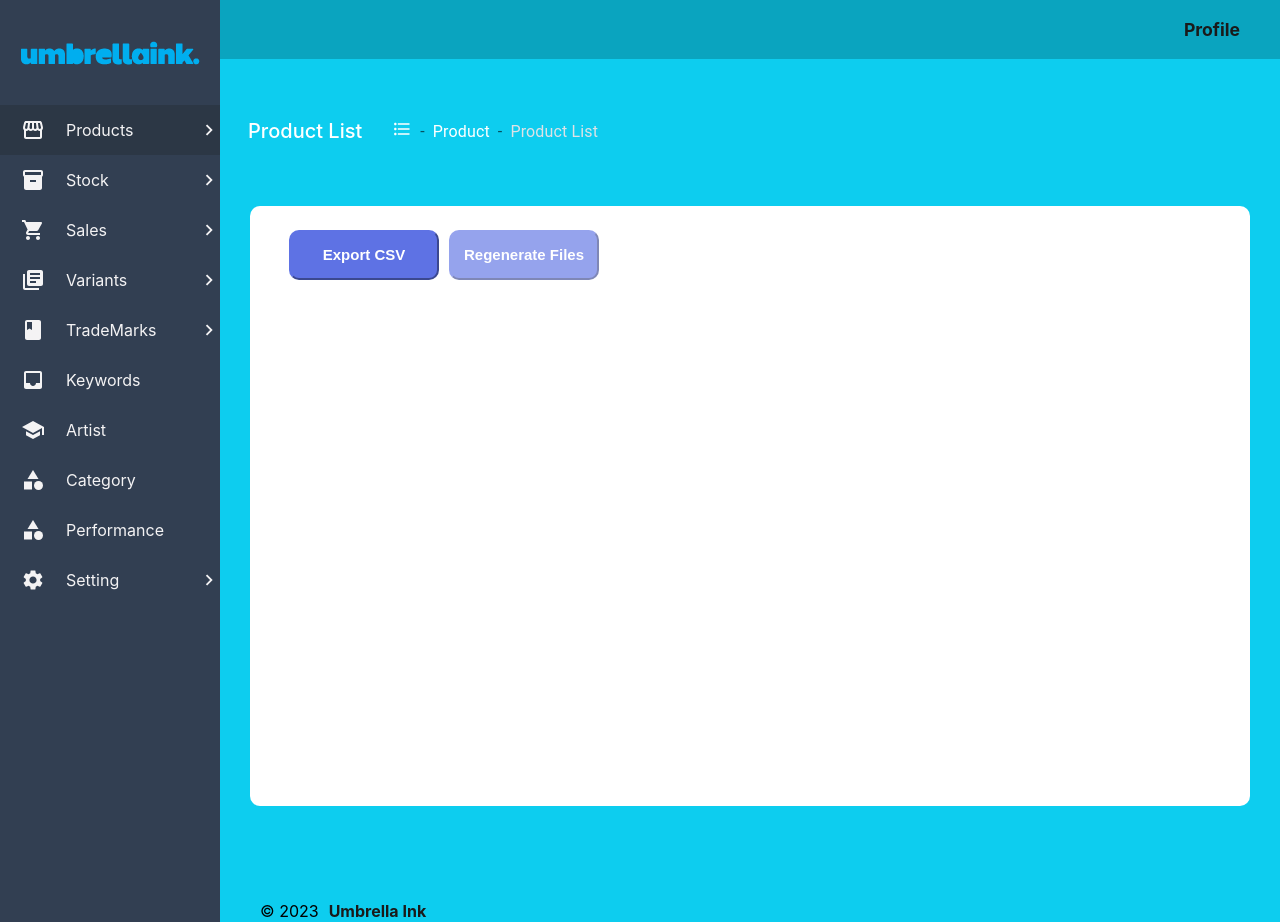
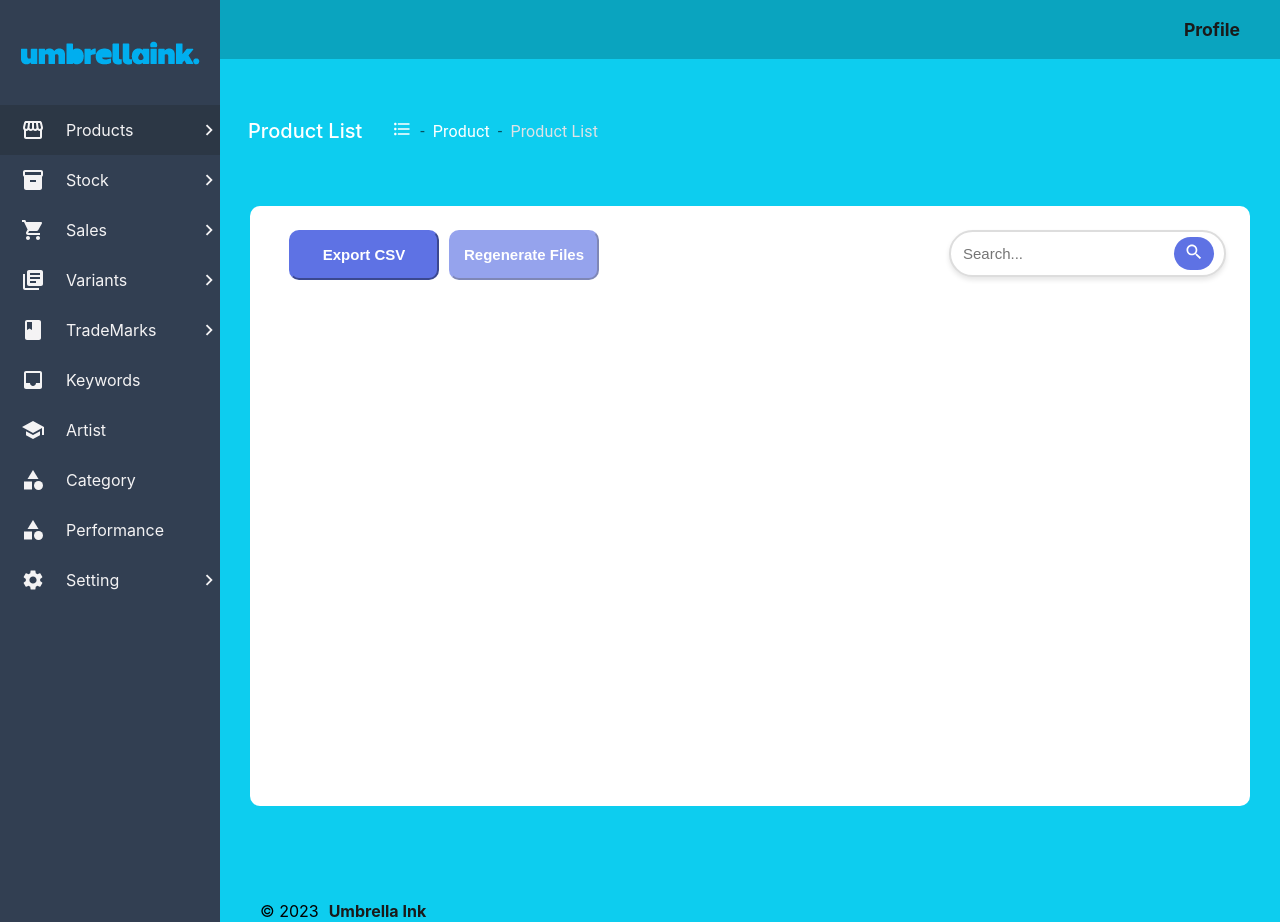
Before and after one commit to NightW0lfff/Zedflow-Project, a React (Create React App) app: page /products/list in a window 1280 px wide. Built offline with nearby package versions, Linux system fonts and the light colour scheme.

Commit message:
create the search box

```diff
--- a/src/Pages/ProductList/index.jsx
+++ b/src/Pages/ProductList/index.jsx
@@ -3,6 +3,7 @@ import Sidebar from "../../Components/Sidebar";
 import { Breadcrumbs, Link, Typography} from "@mui/material";
 import FormatListBulletedIcon from '@mui/icons-material/FormatListBulleted';
 import './style.css';
+import SearchIcon from '@mui/icons-material/Search';
 
 const ProductList  = (props) => {
 
@@ -13,7 +14,7 @@ const ProductList  = (props) => {
       };
 
     return(
-        <container>
+    <container>
       <Sidebar />
       <div className="content-container">
         <nav className="nav-top">
@@ -47,10 +48,10 @@ const ProductList  = (props) => {
         <div className="main-container">
 
           <div className="main-box">{props.children}
-            <div class="Card" >
-                <div class="Card-body">
-                    <div class="card-header">
-                        <div class="columne">
+            <div className="Card" >
+                <div className="Card-body">
+                    <div className="Card-header">
+                        <div className="columne">
                         <form onSubmit={handleSubmit}>
                             <button type="submit" className="E-button">
                             Export CSV
@@ -59,6 +60,12 @@ const ProductList  = (props) => {
                             Regenerate Files
                             </button>
                         </form>
+                        </div>
+                        <div className="columne1">
+                          <div className="search-box">
+                            <input type="text" placeholder="Search..." />
+                            <button><SearchIcon fontSize="small"/></button>
+                          </div>
                         </div>
                     </div>
                 </div>
--- a/src/Pages/ProductList/style.css
+++ b/src/Pages/ProductList/style.css
@@ -8,12 +8,19 @@
 
 .Card-header {
     max-width: 100%;
+    display: flex;
+    flex-direction: row;
+
 }
 .columne {
     position: relative;
-    width: 100%;
+    max-width: 100%;
     padding-left: 15px;
     padding-right: 15px;
+}
+
+.columne1 {
+    margin-left: auto;
 }
 
 .E-button {
@@ -40,3 +47,32 @@
     height: 50px;
     opacity: 0.65;
 }
+
+.search-box {
+    display: flex;
+    align-items: center;
+    justify-content: center;
+    border: 2px solid #ddd;
+    border-radius: 50px;
+    padding: 5px 10px;
+    background-color: #fff;
+    box-shadow: 0px 3px 5px rgba(0, 0, 0, 0.1);
+  }
+
+  .search-box input[type="text"] {
+    border: none;
+    outline: none;
+    width: 100%;
+    margin-right: 10px;
+    font-size: 15px;
+  }
+
+  .search-box button {
+    background-color: #5e72e4;
+    color: #fff;
+    border: none;
+    border-radius: 50px;
+    padding: 5px 10px;
+    font-size: 15px;
+    cursor: pointer;
+  }
```
